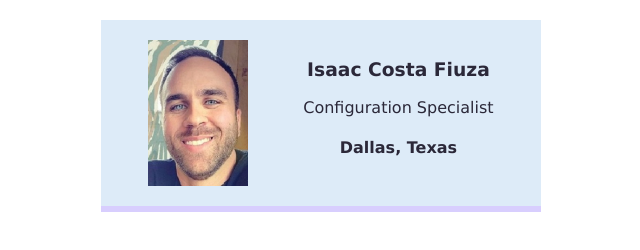
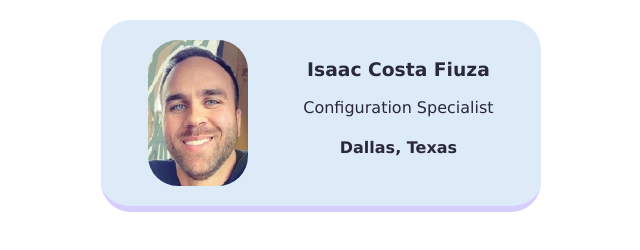
Before and after one commit to ifiuza/business-card, a website built with Vite: page index.html in a window 1280 px wide. Shown: the whole page, without its empty margins (319-959 px from the left). Built offline with nearby package versions, Linux system fonts and the light colour scheme.

Commit message:
Update styles.css

```diff
--- a/styles.css
+++ b/styles.css
@@ -5,6 +5,7 @@ body {
 
 .avatar {
     width: 100px;
+    border-radius: 30px;
 }
 
 .card {
@@ -18,6 +19,7 @@ body {
     background: #ddebf8;
     color: #2b2839;
     border-bottom: 6px solid #d8cefe;
+    border-radius: 30px
 }
 
 .border-blue {
```
